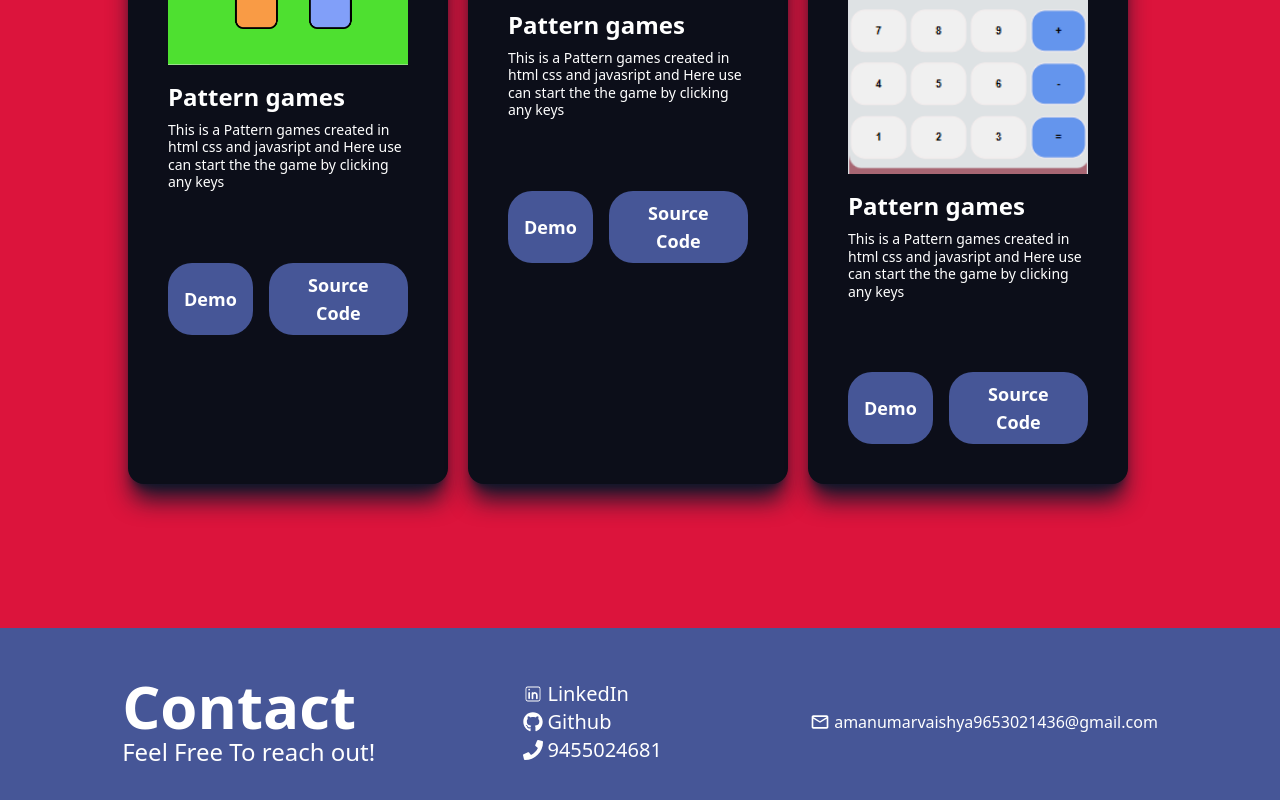
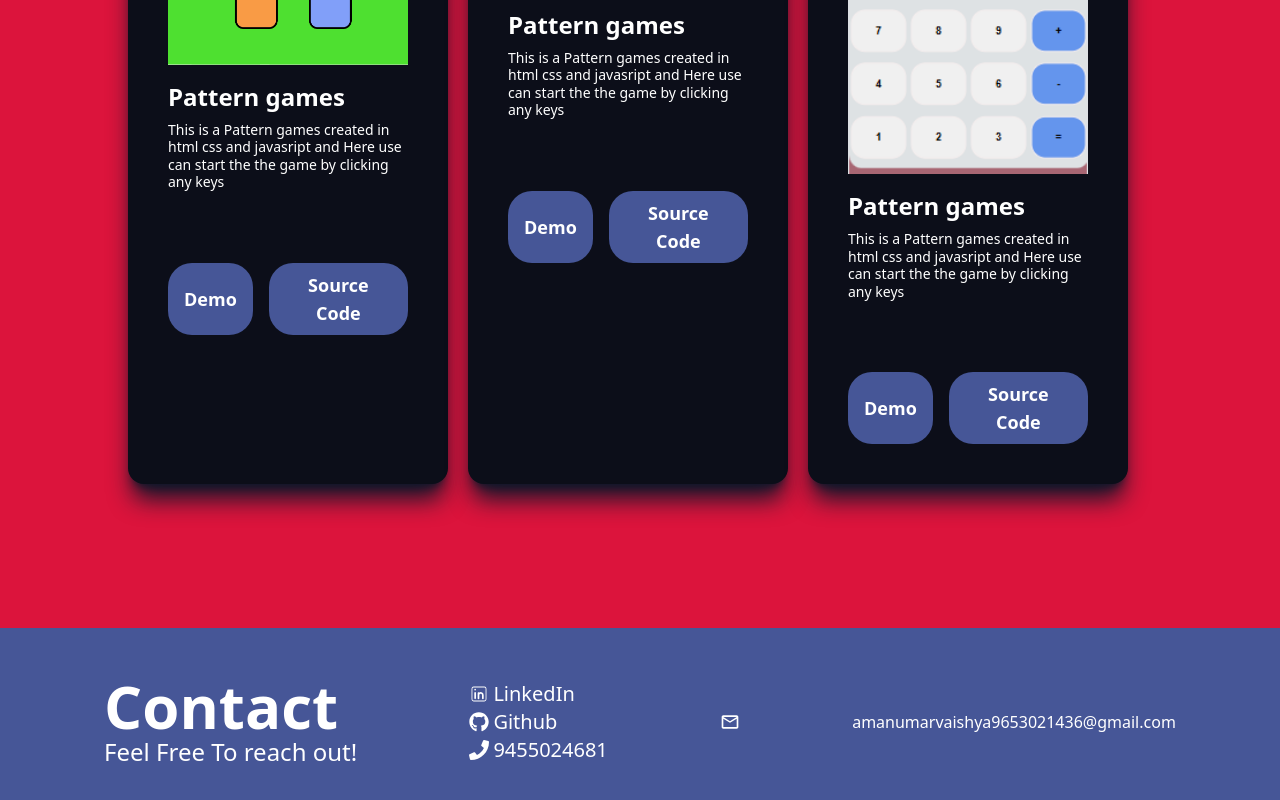
Before and after one commit to AmanUmarvaishya/portfolio, a React (Vite) app: page / in a window 1280 px wide. Shown: the part 2460-3260 px from the top of the page. Built offline with nearby package versions, Linux system fonts and the light colour scheme.

Commit message:
Update Footer.jsx

```diff
--- a/src/Components/Footer/Footer.jsx
+++ b/src/Components/Footer/Footer.jsx
@@ -31,12 +31,12 @@ const Footer = () => {
           9455024681
         </li>
       </ul>
-       <li className="flex gap-1 items-center">
+
           <MdOutlineEmail size={20} />
           <a href="https://mail.google.com/mail/amanumarvaishya9653021436@gmail.com/0/#inbox">
           amanumarvaishya9653021436@gmail.com
           </a>
-        </li>
+
     </div>
   );
 };
```
